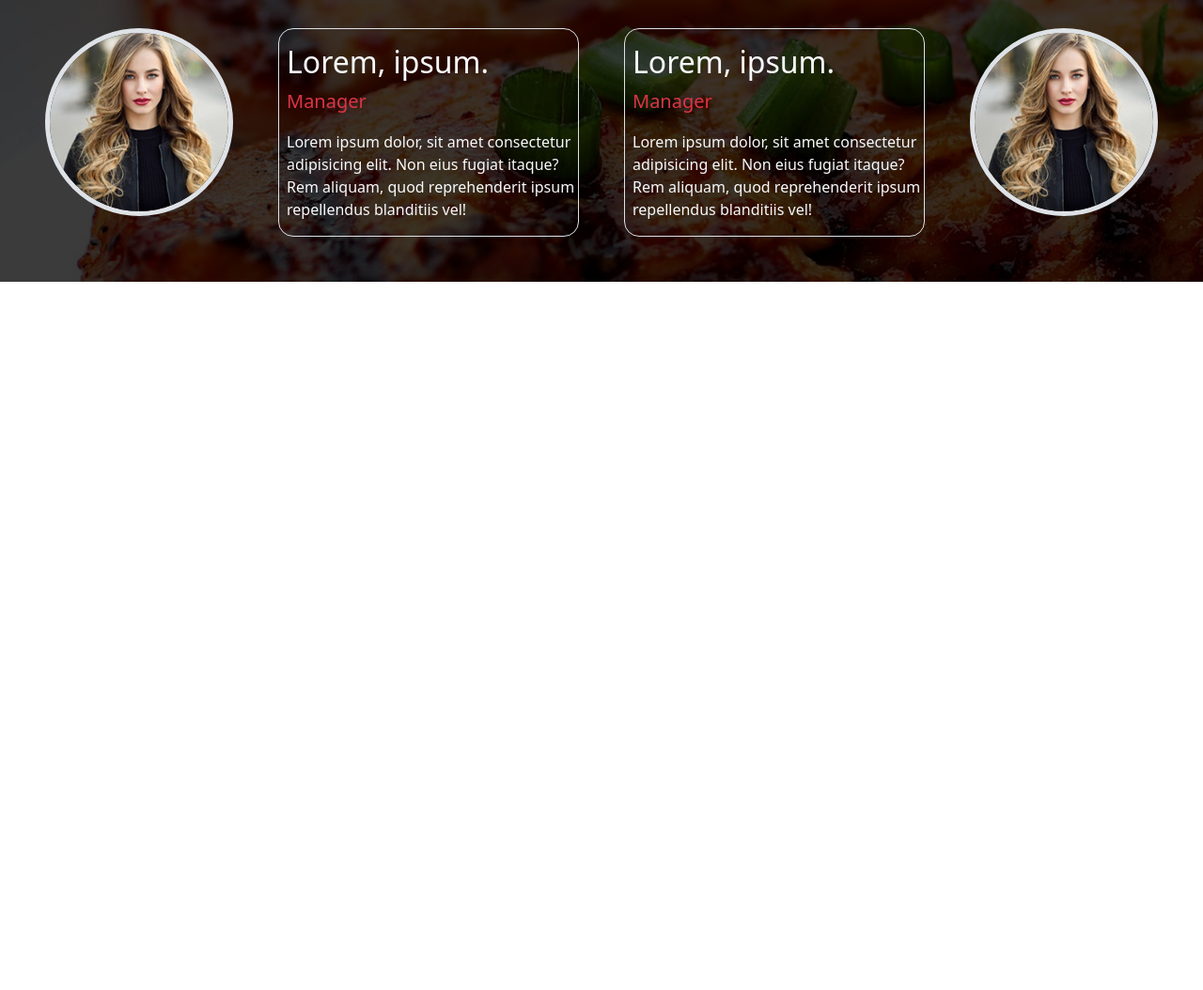
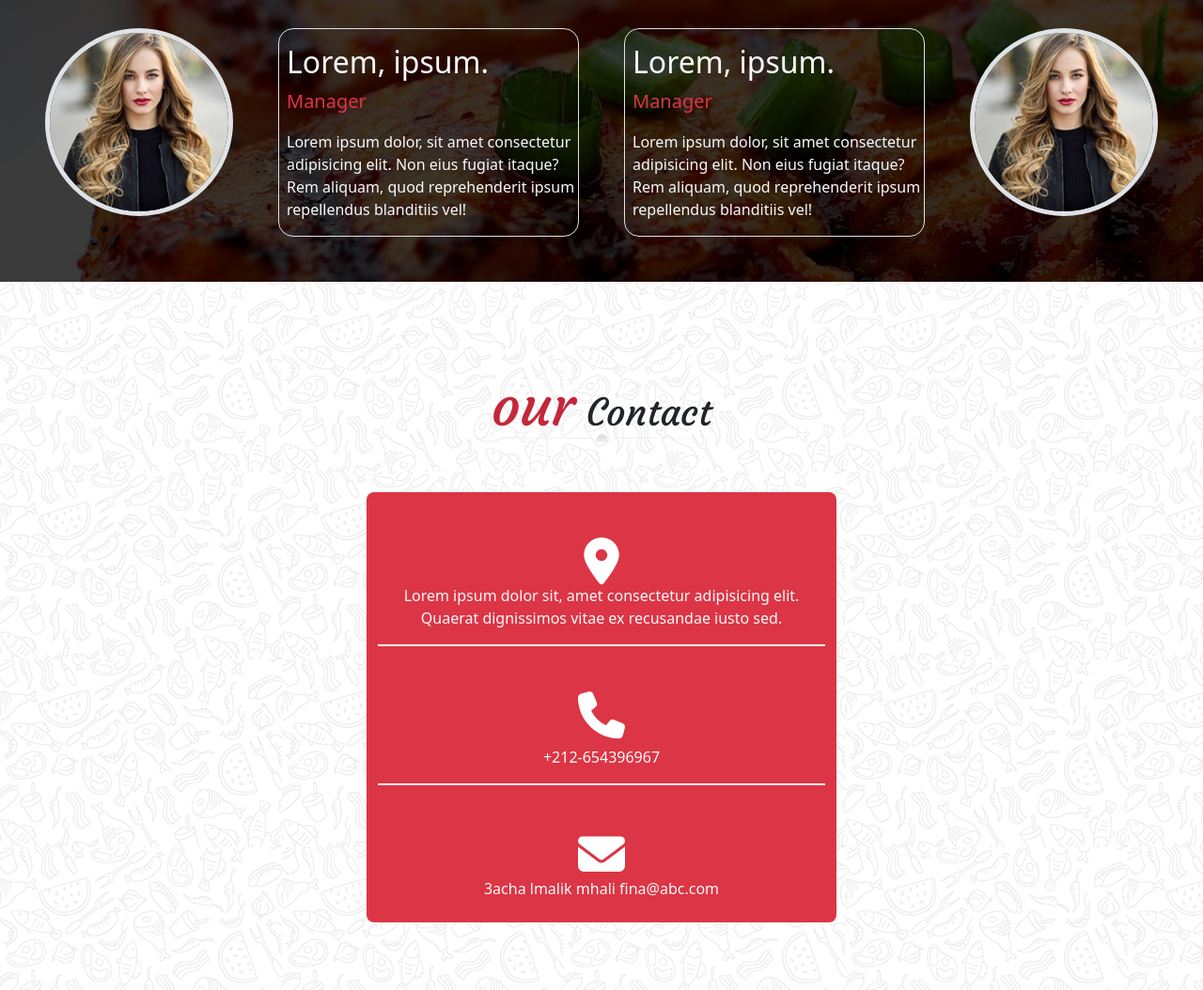
Before and after one commit to saidlionsgeeek/projet-css, a website: page index.html in a window 1280 px wide. Shown: the part 3908-4962 px from the top of the page at 94% size. Before the commit the page ends 4208 px from the top, so only its background shows below. Drawn offline with nearby package versions, Linux system fonts and the light colour scheme.

Commit message:
section5

```diff
--- a/index.html
+++ b/index.html
@@ -310,7 +310,32 @@
                 </div>
             </div>
         </section>
+        <br><br>
+        <!-- section 5 -->
+        <section>
+            <h1 class=" text-contact"><span>our</span> Contact</h1>
+            <div class="deco-line">
+                <img width="305px" src="./public/images/decoration_line.png" alt="">
+            </div>
+            <div class="bg-danger container width-contact rounded-3 mt-5 ">
+                <div class="border-custom text-center pt-5">
+                    <i class="fa-solid fa-location-dot" style="color: #ffffff; font-size: 50px;"></i>
+                    <p class="text-light">Lorem ipsum dolor sit, amet consectetur adipisicing elit. Quaerat dignissimos
+                        vitae ex recusandae
+                        iusto sed.</p>
+                </div>
+                <div class="border-custom text-center pt-5">
+                    <i class="fa-solid fa-phone pb-2" style="color: #ffffff; font-size: 50px;"></i>
+                    <p class="text-light">+212-654396967</p>
+                </div>
+                <div class=" text-center pt-5 pb-2">
+                    <i class="fa-solid fa-envelope" style="color: #ffffff; font-size: 50px;"></i>
+                    <p class="text-light"> 3acha lmalik mhali fina@abc.com</p>
+                </div>
+            </div>
 
+        </section>
+        <br><br><br>
 
 
 
--- a/src/sass/modules/_main.scss
+++ b/src/sass/modules/_main.scss
@@ -156,3 +156,25 @@ main{
         }
     }
     // section5
+    .text-contact{
+        font-family: courgette;
+    text-align: center;
+    padding-top: 3rem;
+    margin-bottom: -1rem;
+    span{
+        color:rgb(195, 40, 59);
+        font-size: 60px;
+    }
+    }
+    .border-custom{
+        border-bottom: 2px solid white;
+    }
+    .width-contact{
+        width:500px
+    }
+    @media (min-width:319px) and (max-width:550px) {
+        .width-contact{
+            width:300px
+        }
+
+    }
```
Also changed, not shown: public/css/app.css, 1 other file.
